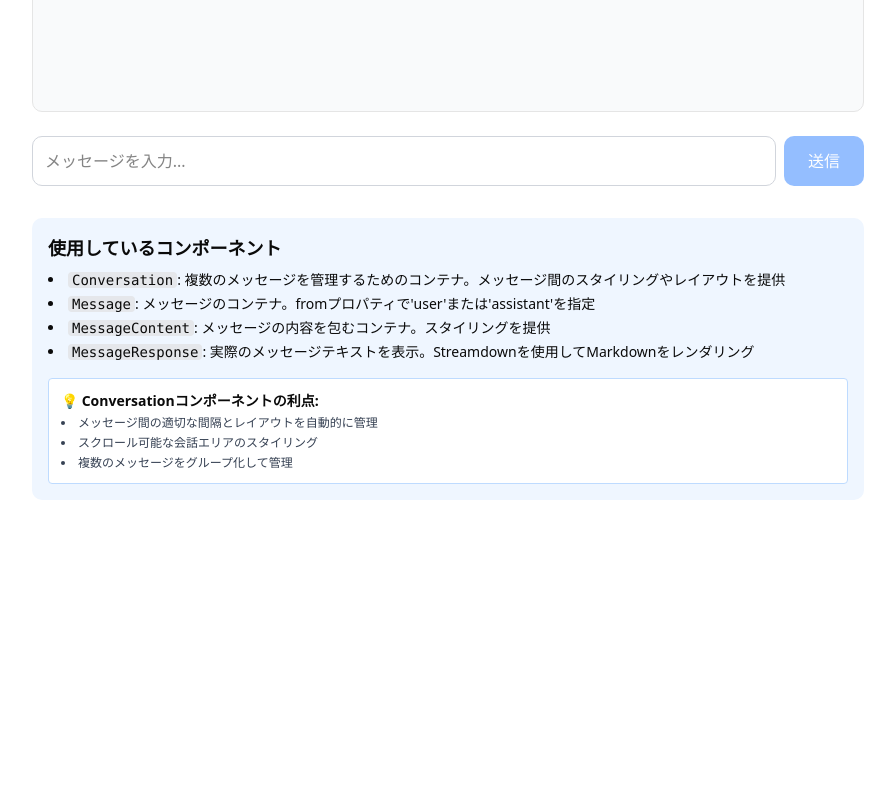
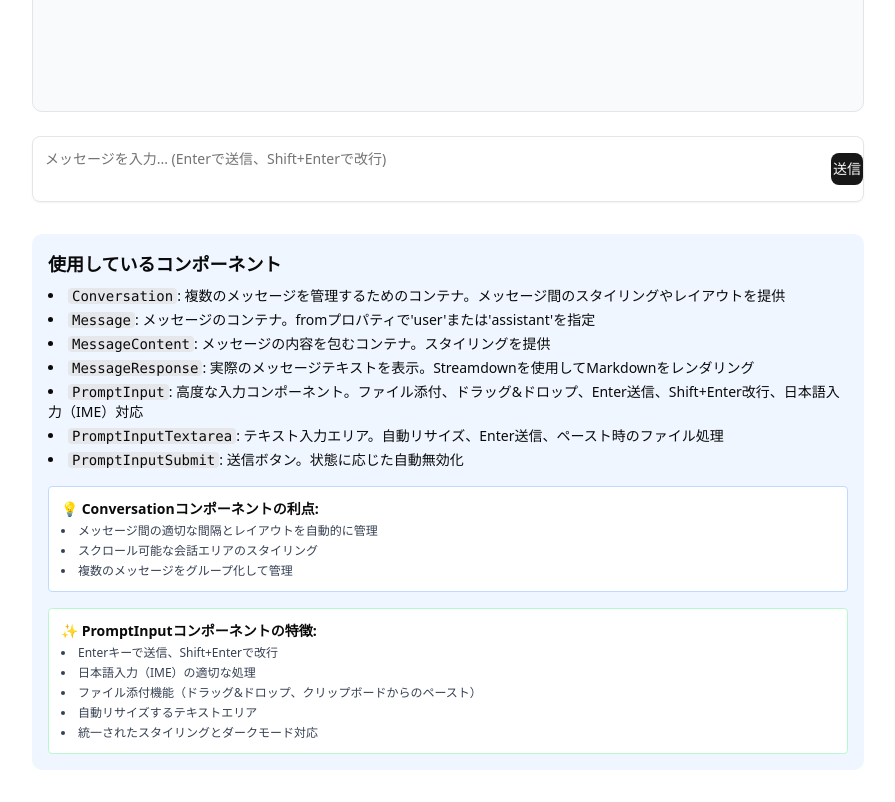
Before and after one commit to sasaki2110/learn-vercel-ai, a Next.js app: page /conversation-demo in a window 1280 px wide. Shown: the part 420-1222 px from the top of the page, without its empty margins (192-1087 px from the left). Before the commit the page ends 952 px from the top, so only its background shows below. Built offline with nearby package versions, Linux system fonts and the light colour scheme.

Commit message:
feat: conversation-demoにPromptInputも追加

```diff
--- a/app/conversation-demo/page.tsx
+++ b/app/conversation-demo/page.tsx
@@ -6,9 +6,13 @@ import {
   MessageContent,
   MessageResponse,
 } from '@/components/ai-elements/message';
+import {
+  PromptInput,
+  PromptInputTextarea,
+  PromptInputSubmit,
+} from '@/components/ai-elements/prompt-input';
 import { useChat } from '@ai-sdk/react';
 import { DefaultChatTransport } from 'ai';
-import { useState } from 'react';
 
 /**
  * 4.2 Conversationコンポーネントも使ったサンプル
@@ -21,6 +25,7 @@ import { useState } from 'react';
  * - Message: メッセージのコンテナ（fromプロパティでuser/assistantを指定）
  * - MessageContent: メッセージの内容を包むコンテナ
  * - MessageResponse: 実際のメッセージテキストを表示（Streamdownを使用してMarkdownをレンダリング）
+ * - PromptInput: 高度な入力コンポーネント（ファイル添付、Enter送信、Shift+Enter改行対応）
  */
 export default function ConversationDemoPage() {
   // AI SDK 6の新しいAPIを使用
@@ -29,8 +34,6 @@ export default function ConversationDemoPage() {
       api: '/api/chat',
     }),
   });
-
-  const [input, setInput] = useState('');
 
   // メッセージの内容を取得するヘルパー関数
   // AI SDK 6では、message.partsからテキストを抽出する必要があります
@@ -86,35 +89,25 @@ export default function ConversationDemoPage() {
         )}
       </Conversation>
 
-      {/* 入力フォーム */}
-      <form
-        onSubmit={(e) => {
-          e.preventDefault();
-          if (input.trim()) {
-            sendMessage({ text: input });
-            setInput('');
+      {/* PromptInputコンポーネントを使用した入力フォーム */}
+      <PromptInput
+        onSubmit={async (message) => {
+          if (message.text.trim()) {
+            sendMessage({ text: message.text });
           }
         }}
         className="space-y-4"
       >
-        <div className="flex gap-2">
-          <input
-            type="text"
-            value={input}
-            onChange={(e) => setInput(e.target.value)}
-            placeholder="メッセージを入力..."
-            className="flex-1 p-3 border border-gray-300 dark:border-gray-700 rounded-lg dark:bg-gray-800 dark:text-white focus:outline-none focus:ring-2 focus:ring-blue-500"
-            disabled={status !== 'ready'}
-          />
-          <button
-            type="submit"
-            disabled={status !== 'ready' || !input.trim()}
-            className="px-6 py-3 bg-blue-500 text-white rounded-lg disabled:opacity-50 disabled:cursor-not-allowed hover:bg-blue-600 transition-colors"
-          >
-            {status === 'submitted' || status === 'streaming' ? '送信中...' : '送信'}
-          </button>
-        </div>
-      </form>
+        <PromptInputTextarea
+          placeholder="メッセージを入力... (Enterで送信、Shift+Enterで改行)"
+          disabled={status !== 'ready'}
+        />
+        <PromptInputSubmit
+          disabled={status !== 'ready'}
+        >
+          {status === 'submitted' || status === 'streaming' ? '送信中...' : '送信'}
+        </PromptInputSubmit>
+      </PromptInput>
 
       {/* コード例の説明 */}
       <div className="mt-8 p-4 bg-blue-50 dark:bg-blue-900/20 rounded-lg">
@@ -136,6 +129,18 @@ export default function ConversationDemoPage() {
             <code className="bg-gray-200 dark:bg-gray-700 px-1 rounded">MessageResponse</code>:
             実際のメッセージテキストを表示。Streamdownを使用してMarkdownをレンダリング
           </li>
+          <li>
+            <code className="bg-gray-200 dark:bg-gray-700 px-1 rounded">PromptInput</code>:
+            高度な入力コンポーネント。ファイル添付、ドラッグ&ドロップ、Enter送信、Shift+Enter改行、日本語入力（IME）対応
+          </li>
+          <li>
+            <code className="bg-gray-200 dark:bg-gray-700 px-1 rounded">PromptInputTextarea</code>:
+            テキスト入力エリア。自動リサイズ、Enter送信、ペースト時のファイル処理
+          </li>
+          <li>
+            <code className="bg-gray-200 dark:bg-gray-700 px-1 rounded">PromptInputSubmit</code>:
+            送信ボタン。状態に応じた自動無効化
+          </li>
         </ul>
         <div className="mt-4 p-3 bg-white dark:bg-gray-800 rounded border border-blue-200 dark:border-blue-800">
           <p className="text-sm font-semibold mb-1">💡 Conversationコンポーネントの利点:</p>
@@ -145,6 +150,16 @@ export default function ConversationDemoPage() {
             <li>複数のメッセージをグループ化して管理</li>
           </ul>
         </div>
+        <div className="mt-4 p-3 bg-white dark:bg-gray-800 rounded border border-green-200 dark:border-green-800">
+          <p className="text-sm font-semibold mb-1">✨ PromptInputコンポーネントの特徴:</p>
+          <ul className="list-disc list-inside space-y-1 text-xs text-gray-700 dark:text-gray-300">
+            <li>Enterキーで送信、Shift+Enterで改行</li>
+            <li>日本語入力（IME）の適切な処理</li>
+            <li>ファイル添付機能（ドラッグ&ドロップ、クリップボードからのペースト）</li>
+            <li>自動リサイズするテキストエリア</li>
+            <li>統一されたスタイリングとダークモード対応</li>
+          </ul>
+        </div>
       </div>
     </div>
   );
```
